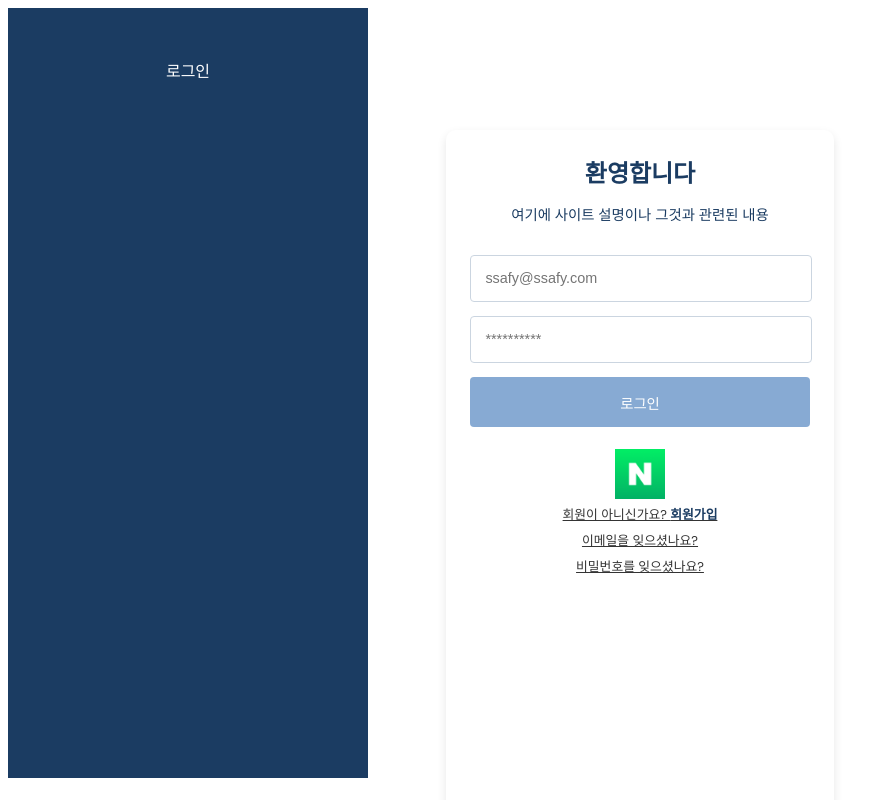
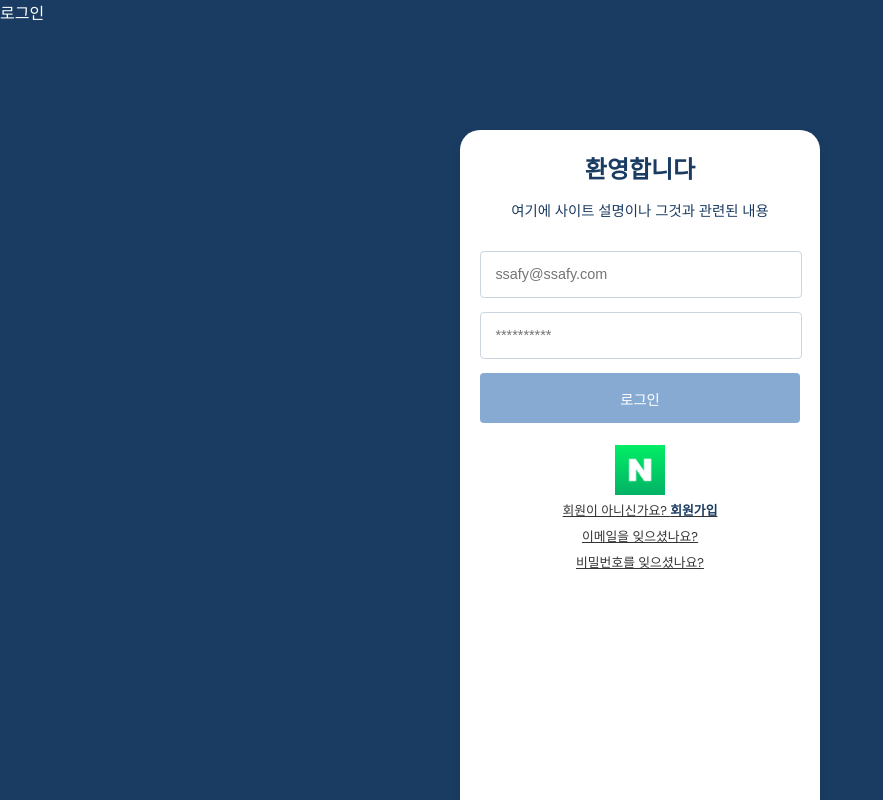
Before and after one commit to ryuj-h/OpenSight, a Vue app in the folder frontend/OpenSight/: page /login in a window 1280 px wide. Shown: the whole page, without its empty margins (0-883 px from the left). Built offline with nearby package versions, Linux system fonts and the light colour scheme.

Commit message:
:art: feat: 로그인 페이지 css 수정

```diff
--- a/frontend/OpenSight/src/App.vue
+++ b/frontend/OpenSight/src/App.vue
@@ -4,9 +4,19 @@ import { RouterLink, RouterView } from 'vue-router'
 </script>
 
 <template>
-  <RouterView />
+  <div class="container">
+    <RouterView />
+  </div>
 </template>
 
 <style scoped>
-
+.container {
+  position: fixed;
+  top: 0;
+  left: 0;
+  width: 100vw;
+  height: 100vh;
+  background-color: #1B3C62;
+  overflow: auto;
+}
 </style>
--- a/frontend/OpenSight/src/views/auth/Login.vue
+++ b/frontend/OpenSight/src/views/auth/Login.vue
@@ -26,29 +26,33 @@ function naverSocialLogin() {
 
 <style scoped>
 .screen-container {
-  display: flex;
-  flex-direction: column;
-  align-items: center;
+  /* display: flex; */
+  align-items: flex-start;
   justify-content: center;
-  width: 360px;
-  height: 770px;
+  overflow: auto;
+  top: 0;
+  left: 0;
+  position: fixed;
+  width: 100vw;
+  height: 100vh;
   background: #1B3C62;
   font-family: 'Poppins', sans-serif;
 }
 
 .login-container {
   background-color: #ffffff;
-  border-radius: 10px 10px 0 0; /* 아래쪽 모서리는 둥글지 않음 */
-  width: 340px; /* 가로 크기 유지 */
-  padding: 1.5em;
+  border-radius: 20px 20px 0 0; /* 아래쪽 모서리는 둥글지 않음 */
+  width: 320px; /* 가로 크기 유지 */
+  padding: 20px;
+  margin: 0 auto;
   box-shadow: 0px 4px 10px rgba(0, 0, 0, 0.1);
   text-align: center;
   position: fixed; /* 화면에 고정 */
   top: 130px; /* 상단으로부터 130px 떨어진 위치에 배치 */
   left: 50%; /* 가운데 정렬을 위해 */
   transform: translateX(-50%); /* 가운데 정렬을 위해 */
-  height: calc(770px - 130px); /* 상단부터 130px 위치부터 하단까지의 높이 설정 */
-  overflow: auto; /* 내용이 더 많아질 경우 스크롤 가능 */
+  height: calc(100vh - 130px); /* 상단부터 130px 위치부터 하단까지의 높이 설정 */
+  /* overflow: auto;  */
   /* 나머지 스타일은 기존에 설정한 대로 유지 */
 }
 
```
